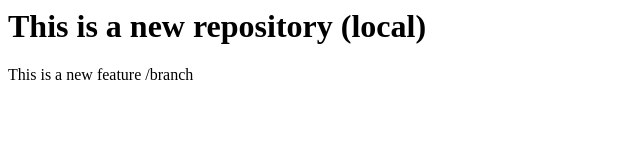
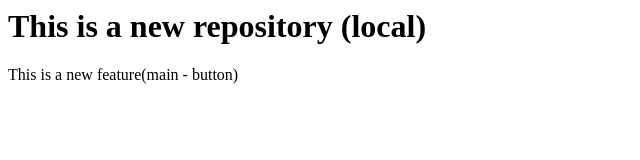
Before and after one commit to imgaurav1491/localRepo, a plain HTML site: page index.html in a window 1280 px wide. Shown: the full height of the page, 0-640 px from the left. Drawn offline with Linux system fonts and the light colour scheme.

```diff
--- a/index.html
+++ b/index.html
@@ -1,2 +1,2 @@
 <h1>This is a new repository (local)</h1>
-<p> This is a new feature /branch</p>
+<p> This is a new feature(main - button)</p>
```
